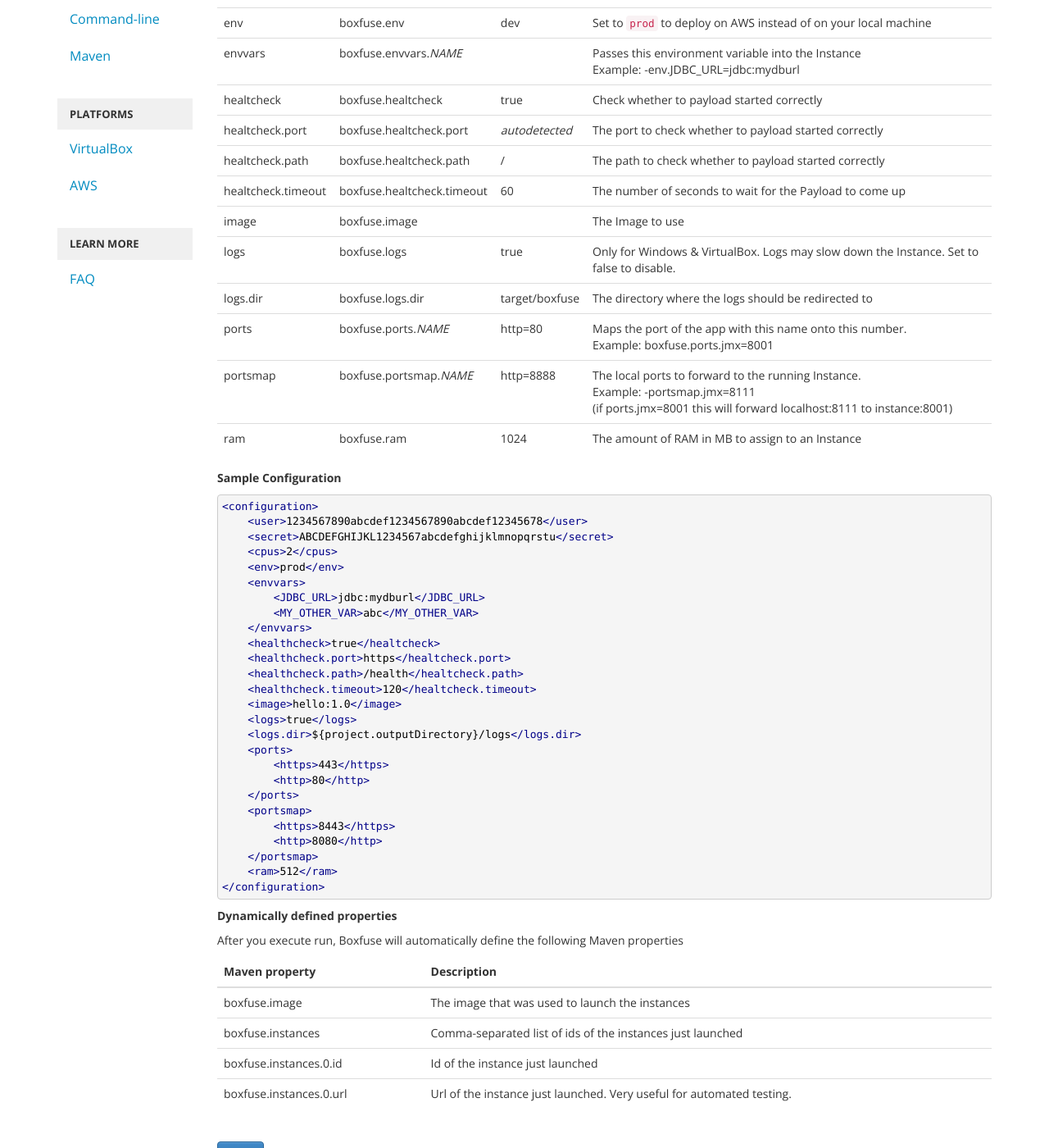
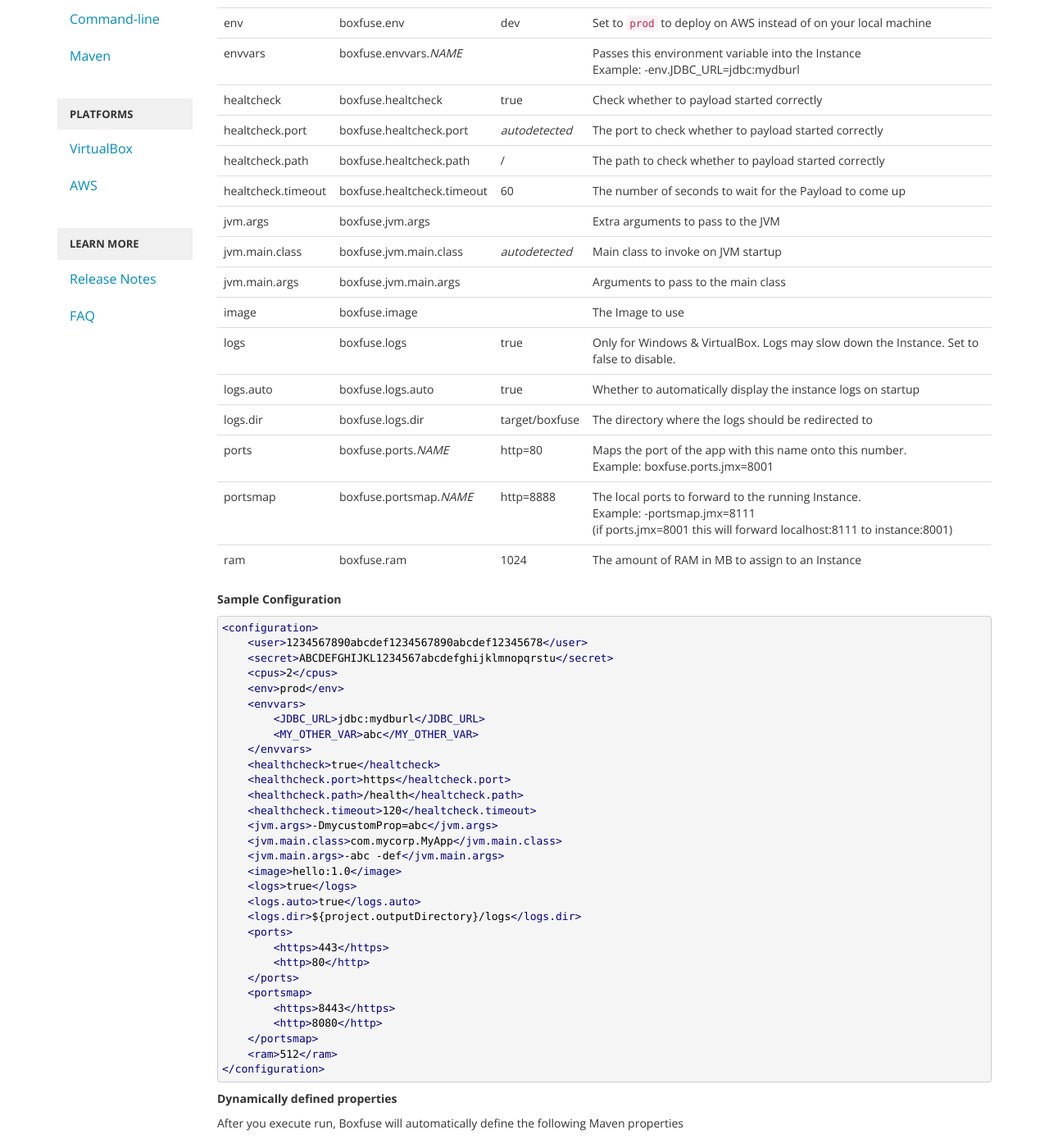
Before and after one commit to flyway/boxfuse.com, a Jekyll site: the page built from docs/maven/run.html, in a window 1280 px wide and 1400 px high, scrolled down 990 px. Shown: the whole window at 82% size. Built offline with Jekyll 4.4.1, drawn with Linux system fonts in a browser that asks for light colours.

Commit message:
Added notes for 1.4.0

```diff
--- a/_layouts/docs.html
+++ b/_layouts/docs.html
@@ -37,6 +37,7 @@ title: Documentation
                     <li {% if page.menu == 'aws' %} class="active" {% endif %}><a href="/docs/aws.html">AWS</a></li>
 
                     <li class="nav-header">Learn More</li>
+                    <li {% if page.menu == 'releasenotes' %} class="active" {% endif %}><a href="/docs/releasenotes.html">Release Notes</a></li>
                     <li {% if page.menu == 'faq' %} class="active" {% endif %}><a href="/docs/faq.html">FAQ</a></li>
                 </ul>
             </div>
--- a/docs/aws.html
+++ b/docs/aws.html
@@ -29,6 +29,6 @@ subtitle: 'AWS'
         Boxfuse always performs <strong>Zero Downtime upgrades</strong> of your Apps when you redeploy them.</p>
 
     <p class="next-steps">
-        <a class="btn btn-primary" href="/docs/faq.html">FAQ <i class="fa fa-arrow-right"></i></a>
+        <a class="btn btn-primary" href="/docs/releasenotes.html">Releases Notes <i class="fa fa-arrow-right"></i></a>
     </p>
 </div>
--- a/docs/maven/run.html
+++ b/docs/maven/run.html
@@ -95,6 +95,24 @@ Payload started in 00:08.786s -> http://127.0.0.1:8888</pre>
         <td>The number of seconds to wait for the Payload to come up</td>
     </tr>
     <tr>
+        <td>jvm.args</td>
+        <td>boxfuse.jvm.args</td>
+        <td></td>
+        <td>Extra arguments to pass to the JVM</td>
+    </tr>
+    <tr>
+        <td>jvm.main.class</td>
+        <td>boxfuse.jvm.main.class</td>
+        <td><em>autodetected</em></td>
+        <td>Main class to invoke on JVM startup</td>
+    </tr>
+    <tr>
+        <td>jvm.main.args</td>
+        <td>boxfuse.jvm.main.args</td>
+        <td></td>
+        <td>Arguments to pass to the main class</td>
+    </tr>
+    <tr>
         <td>image</td>
         <td>boxfuse.image</td>
         <td></td>
@@ -104,7 +122,13 @@ Payload started in 00:08.786s -> http://127.0.0.1:8888</pre>
         <td>logs</td>
         <td>boxfuse.logs</td>
         <td>true</td>
-        <td>Only for Windows & VirtualBox. Logs may slow down the Instance. Set to false to disable.</td>
+        <td>Only for Windows &amp; VirtualBox. Logs may slow down the Instance. Set to false to disable.</td>
+    </tr>
+    <tr>
+        <td>logs.auto</td>
+        <td>boxfuse.logs.auto</td>
+        <td>true</td>
+        <td>Whether to automatically display the instance logs on startup</td>
     </tr>
     <tr>
         <td>logs.dir</td>
@@ -151,8 +175,12 @@ Payload started in 00:08.786s -> http://127.0.0.1:8888</pre>
     &lt;healthcheck.port&gt;https&lt;/healtcheck.port&gt;
     &lt;healthcheck.path&gt;/health&lt;/healtcheck.path&gt;
     &lt;healthcheck.timeout&gt;120&lt;/healtcheck.timeout&gt;
+    &lt;jvm.args&gt;-DmycustomProp=abc&lt;/jvm.args&gt;
+    &lt;jvm.main.class&gt;com.mycorp.MyApp&lt;/jvm.main.class&gt;
+    &lt;jvm.main.args&gt;-abc -def&lt;/jvm.main.args&gt;
     &lt;image&gt;hello:1.0&lt;/image&gt;
     &lt;logs&gt;true&lt;/logs&gt;
+    &lt;logs.auto&gt;true&lt;/logs.auto&gt;
     &lt;logs.dir&gt;${project.outputDirectory}/logs&lt;/logs.dir&gt;
     &lt;ports&gt;
         &lt;https&gt;443&lt;/https&gt;
--- a/docs/payloads/dropwizard.html
+++ b/docs/payloads/dropwizard.html
@@ -17,6 +17,9 @@ subtitle: 'Dropwizard'
 
     <p>If you use Maven, this means the <code>boxfuse.yml</code> file should be put into the <code>src/main/resources</code> directory.
         When Maven packages the jar, it will include it in the root of your Dropwizard jar file, where Boxfuse can see it.</p>
+
+    <p>Boxfuse parses <code>boxfuse.yml</code> and <strong>automatically configures the ports and the healthcheck</strong> based on the
+    information it contains.</p>
 
     <p>If no <code>boxfuse.yml</code> is found at the root of the jar file, Boxfuse uses the following defaults:</p>
 
```
Also changed, not shown: docs/commandline/run.html (+20 -0 lines), docs/releasenotes.html (added, +79 -0 lines).
